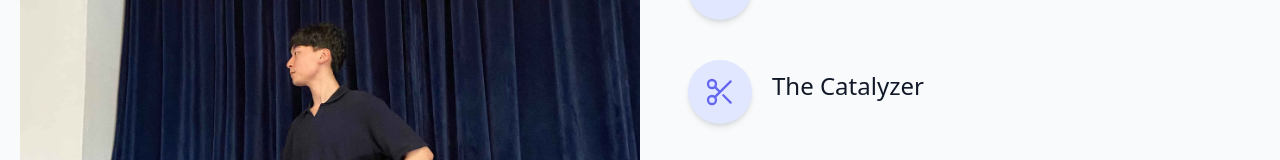
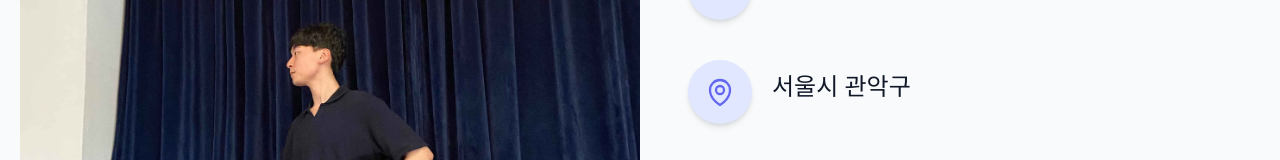
Before and after one commit to rhino-ty/Taeyeon_Portfoilo, a Next.js app: page /about in a window 1280 px wide. Shown: the part 348-508 px from the top of the page. Built offline with nearby package versions, Linux system fonts and the light colour scheme.

Commit message:
feat: About Me 중 주소 추가

```diff
--- a/src/components/AboutContent.tsx
+++ b/src/components/AboutContent.tsx
@@ -65,21 +65,27 @@ export default function AboutContent() {
       <div className="flex flex-row items-center justify-start mb-10 ">
         <div className="w-16 h-16 inline-flex items-center justify-center rounded-full bg-indigo-100 text-indigo-500 shadow-md mr-5 hover:shadow-lg transition-shadow duration-300">
           <svg
+            xmlns="http://www.w3.org/2000/svg"
             fill="none"
+            viewBox="0 0 24 24"
+            stroke-width="1.7"
             stroke="currentColor"
-            stroke-linecap="round"
-            stroke-linejoin="round"
-            stroke-width="1.7"
             className="w-8 h-8"
-            viewBox="0 0 24 24"
           >
-            <circle cx="6" cy="6" r="3"></circle>
-            <circle cx="6" cy="18" r="3"></circle>
-            <path d="M20 4L8.12 15.88M14.47 14.48L20 20M8.12 8.12L12 12"></path>
+            <path
+              stroke-linecap="round"
+              stroke-linejoin="round"
+              d="M15 10.5a3 3 0 11-6 0 3 3 0 016 0z"
+            />
+            <path
+              stroke-linecap="round"
+              stroke-linejoin="round"
+              d="M19.5 10.5c0 7.142-7.5 11.25-7.5 11.25S4.5 17.642 4.5 10.5a7.5 7.5 0 1115 0z"
+            />
           </svg>
         </div>
         <div className="flex-grow">
-          <h2 className="text-gray-900 text-2xl title-font font-medium mb-3">The Catalyzer</h2>
+          <h2 className="text-gray-900 text-2xl title-font font-medium mb-3">서울시 관악구</h2>
           <p className="leading-relaxed text-base"></p>
         </div>
       </div>
```
